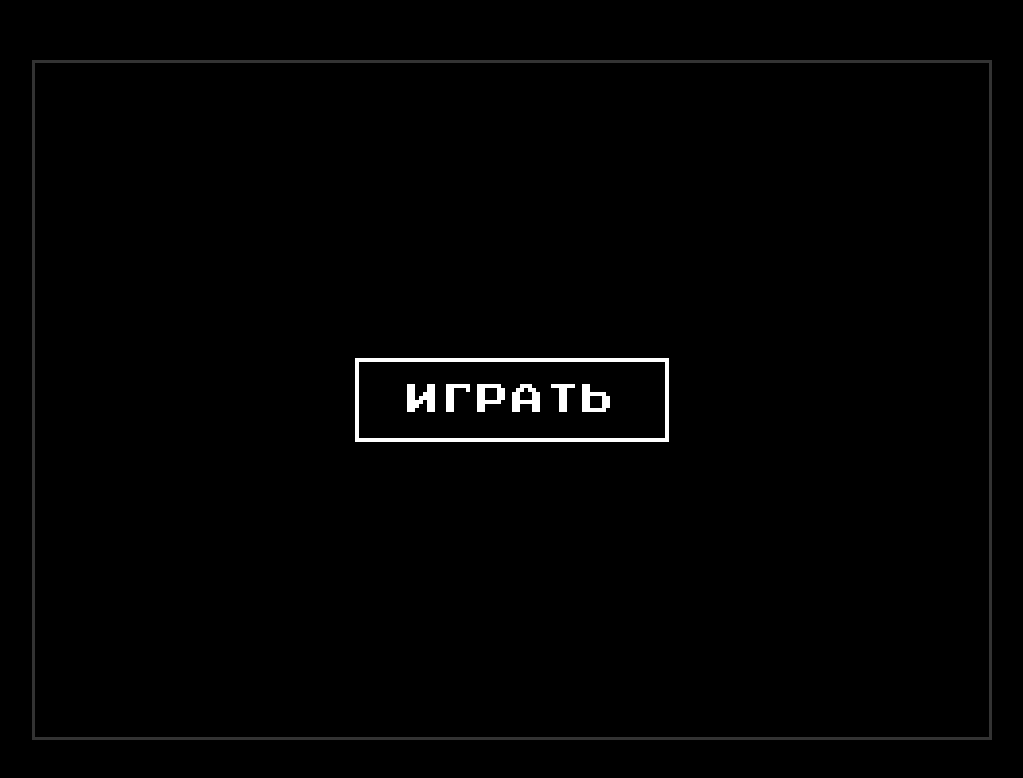
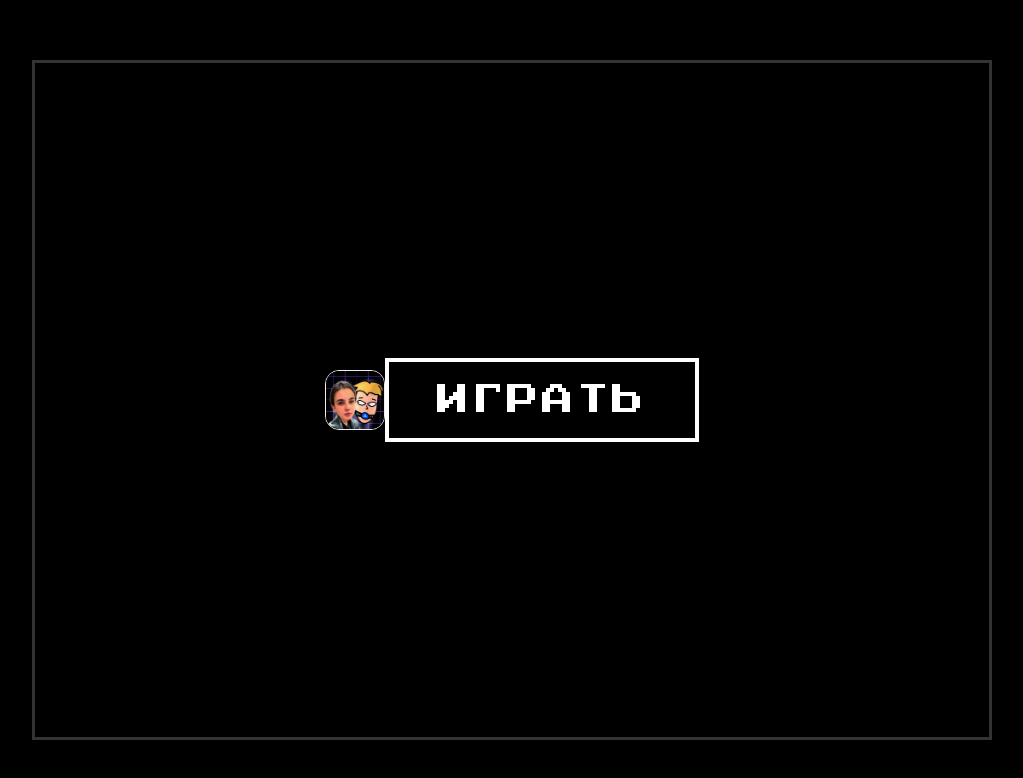
Before and after one commit to JOKERLIFE69/dfight, a plain HTML site: page index.html in a window 1280 px wide. Shown: the whole page, without its empty margins (128-1151 px from the left). Drawn offline with nearby package versions, Linux system fonts and the light colour scheme.

Commit message:
Update index.html

```diff
--- a/index.html
+++ b/index.html
@@ -3,7 +3,7 @@
 <head>
     <meta charset="UTF-8">
     <meta name="viewport" content="width=device-width, initial-scale=1.0, maximum-scale=1.0, user-scalable=no">
-    <title>DASHA — Boss Fight</title>
+    <title>DASHA</title>
     <link rel="stylesheet" href="style.css">
     <script src="https://code.jquery.com/jquery-3.7.1.min.js"></script>
 </head>
@@ -12,6 +12,7 @@
 <div id="game-screen">
     <!-- Экран стартового меню и интро -->
     <div id="intro-overlay">
+		<img src="logo.jpg" style="width: 60px;height:60px;border-radius: 14px;border: 1px solid #eee;">
         <button id="start-btn">ИГРАТЬ</button>
         <div id="intro-boss-container">
             <img id="intro-boss-img" src="boss.png" alt="DASHA" onerror="this.style.display='none'; $('#intro-boss-fallback').show();">
```
